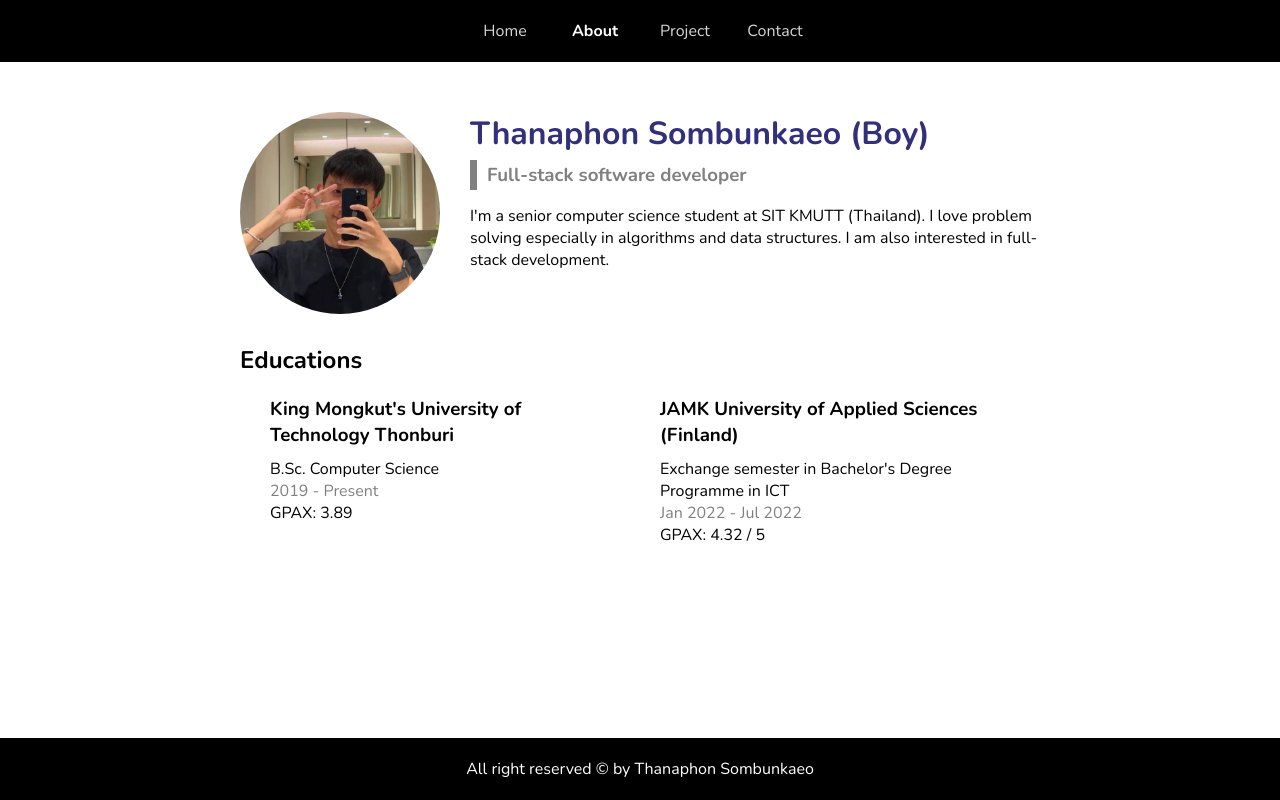
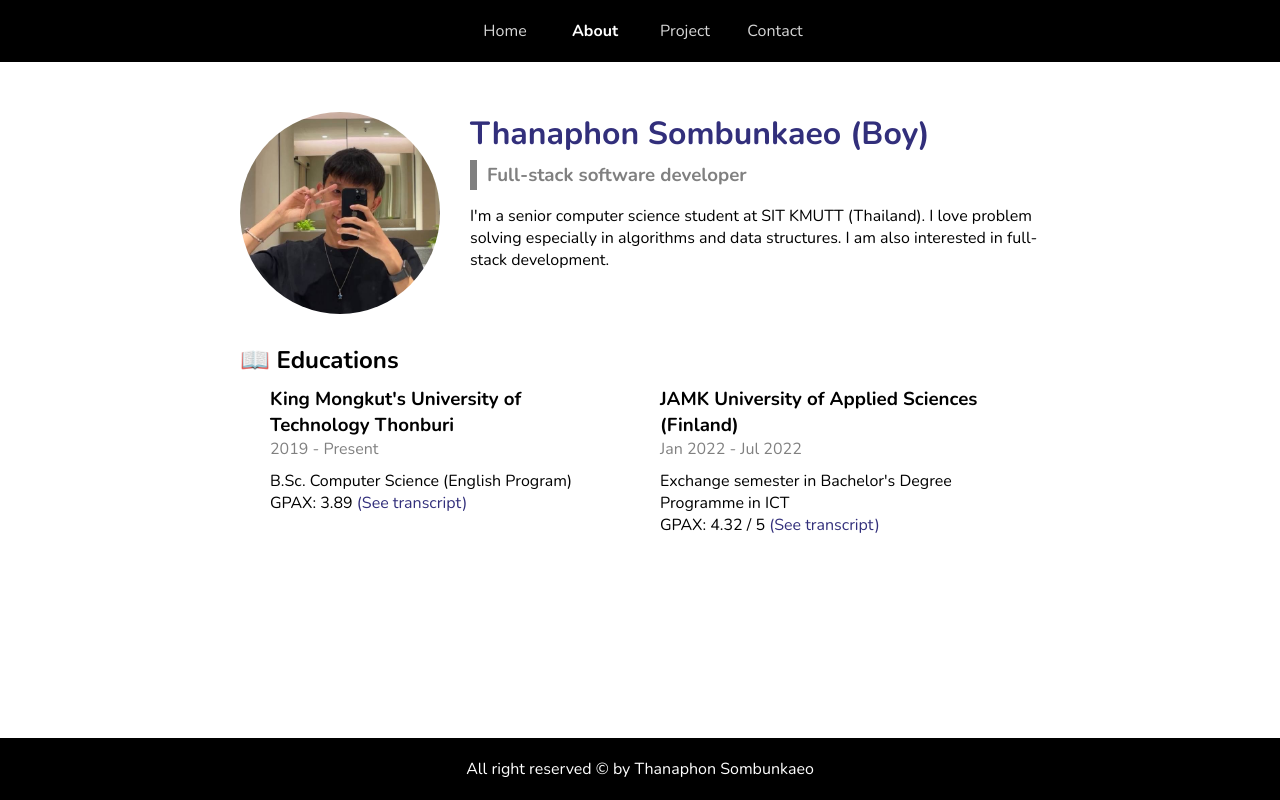
Before and after one commit to boyplus/thanaphon-dot-me, a React (Vite) app: page /about in a window 1280 px wide. Built offline with nearby package versions, Linux system fonts and the light colour scheme.

Commit message:
add: transcript to education section

```diff
--- a/src/components/about/education/Education.tsx
+++ b/src/components/about/education/Education.tsx
@@ -2,20 +2,25 @@ import React from 'react';
 
 export interface IEducation {
   place: string;
-  year: string;
+  period: string;
   description: string;
   gpax: string;
   transcript: string;
 }
 
-const Education: React.FC<IEducation> = ({ place, year, description, gpax, transcript }) => {
+const Education: React.FC<IEducation> = ({ place, period, description, gpax, transcript }) => {
   return (
     <div className='education'>
       <h3>{place}</h3>
+      <p className='grey'>{period}</p>
       <div style={{ height: '10px' }}></div>
+
       <p>{description}</p>
-      <p className='grey'>{year}</p>
-      <p>GPAX: {gpax}</p>
+      <p>GPAX: {gpax} {' '}
+        <a href={transcript} target="_blank" className='blue' >
+          (See transcript)
+        </a>
+      </p>
     </div>
   );
 };
--- a/src/components/about/education/Educations.tsx
+++ b/src/components/about/education/Educations.tsx
@@ -6,11 +6,11 @@ import './educations.css';
 
 const Educations: React.FC = () => {
 
-  const educationList = educations.map(education => <Education {...education} />)
+  const educationList = educations.map(education => <Education key={education.place} {...education} />)
 
   return (
     <div className='educations-container'>
-      <h2>Educations</h2>
+      <h2>📖 Educations</h2>
       <div className='education-list'>
         {educationList}
       </div>
--- a/src/components/about/education/educations-data.ts
+++ b/src/components/about/education/educations-data.ts
@@ -3,18 +3,20 @@ import { IEducation } from './Education';
 const educations: IEducation[] = [
   {
     place: `King Mongkut's University of Technology Thonburi`,
-    year: '2019 - Present',
-    description: 'B.Sc. Computer Science',
+    period: '2019 - Present',
+    description: 'B.Sc. Computer Science (English Program)',
     gpax: '3.89',
-    transcript: '',
+    transcript:
+      'https://drive.google.com/file/d/1ZEeIDKKv4GwrSGSz_eUwE1PRz8O5jZKh/view?usp=sharing',
   },
 
   {
     place: `JAMK University of Applied Sciences (Finland)`,
-    year: 'Jan 2022 - Jul 2022',
+    period: 'Jan 2022 - Jul 2022',
     description: `Exchange semester in Bachelor's Degree Programme in ICT`,
     gpax: '4.32 / 5',
-    transcript: '',
+    transcript:
+      'https://drive.google.com/file/d/1DPA8nWTY1ar9LVY3LbxWBNiXR31iw7Df/view?usp=sharing',
   },
 ];
 
--- a/src/components/about/education/educations.css
+++ b/src/components/about/education/educations.css
@@ -3,7 +3,7 @@
 }
 
 .education-list {
-  padding: 20px 30px;
+  padding: 10px 30px;
   display: flex;
   flex-wrap: wrap;
   justify-content: space-between;
--- /dev/null
+++ b/src/components/about/experience/Experience.tsx
@@ -0,0 +1,15 @@
+import React from 'react';
+
+export interface IExperience {
+  title: string;
+  period: string;
+  description: string;
+}
+
+const Experience: React.FC = () => {
+  return (
+    <div className='experience'></div>
+  );
+}
+
+export default Experience;
--- /dev/null
+++ b/src/components/about/experience/Experiences.tsx
@@ -0,0 +1,13 @@
+import React from 'react';
+import Experience from './Experience';
+// import
+
+const Experiences: React.FC = () => {
+  return (
+    <div className='experiences-container'>
+
+    </div>
+  );
+}
+
+export default Experiences;
--- /dev/null
+++ b/src/components/about/experience/experiences.css
@@ -0,0 +1,3 @@
+.experiences-container {
+  margin-top: 30px;
+}
--- a/src/pages/about/About.tsx
+++ b/src/pages/about/About.tsx
@@ -3,6 +3,7 @@ import './about.css';
 import Layout from '@/components/layout/Layout';
 import Bio from '@/components/about/bio/Bio';
 import Educations from '@/components/about/education/Educations';
+import Experiences from '@/components/about/experience/Experiences';
 
 const About: React.FC = () => {
   return (
@@ -10,6 +11,7 @@ const About: React.FC = () => {
       <div className='about'>
         <Bio />
         <Educations />
+        <Experiences />
       </div>
     </Layout>
   )
```
Also changed, not shown: src/components/about/experience/experiences-data.ts (added, +9 -0 lines).
